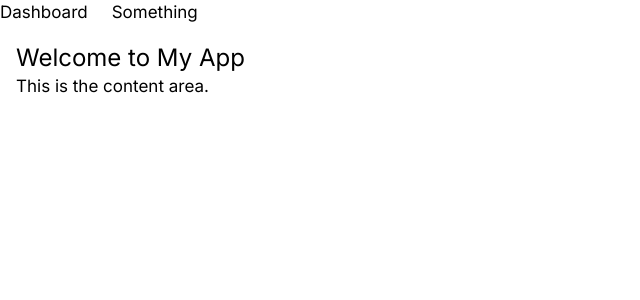
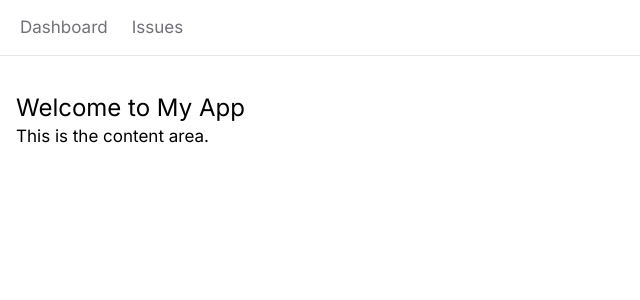
Before and after one commit to schlajo/joy-of-coding-internship-solo-project, a Next.js app: page / in a window 1280 px wide. Shown: the top 300 px of the page, without its empty margins (0-640 px from the left). Built offline with nearby package versions, Linux system fonts and the light colour scheme; what @radix-ui/themes would draw is missing.

Commit message:
Built NavBar

```diff
--- a/app/NavBar.tsx
+++ b/app/NavBar.tsx
@@ -2,11 +2,19 @@ import Link from 'next/link'
 import React from 'react'
 
 const Navbar = () => {
-  return (
-      <nav className = 'flex space'>
+  const links = [
+      { label: 'Dashboard', href: '/' },
+      { label: 'Issues', href: '/issues' },
+  ]
+
+      return (
+      <nav className = 'flex space border-b mb-5 px-5 h-14 items-center'>
             <ul className = 'flex space-x-6'>
-                  <li><Link href="/">Dashboard</Link></li>
-                  <li><Link href="/something">Something</Link></li>
+                  {links.map(link =>
+                        <Link
+                              key={link.href}
+                              className="text-zinc-500 hover:text-zinc-800 transition-colors"
+                              href={link.href}>{link.label}</Link>)}
             </ul>
       </nav>
   )
--- a/package.json
+++ b/package.json
@@ -20,7 +20,6 @@
     "postcss": "8.4.49",
     "react": "18.3.1",
     "react-dom": "18.3.1",
-    "styled-components": "^6.1.13",
     "tailwindcss": "3.4.16",
     "typescript": "5.7.2"
   }
```
Also changed, not shown: 1 other file (tests, documents, lock files or other folders).
